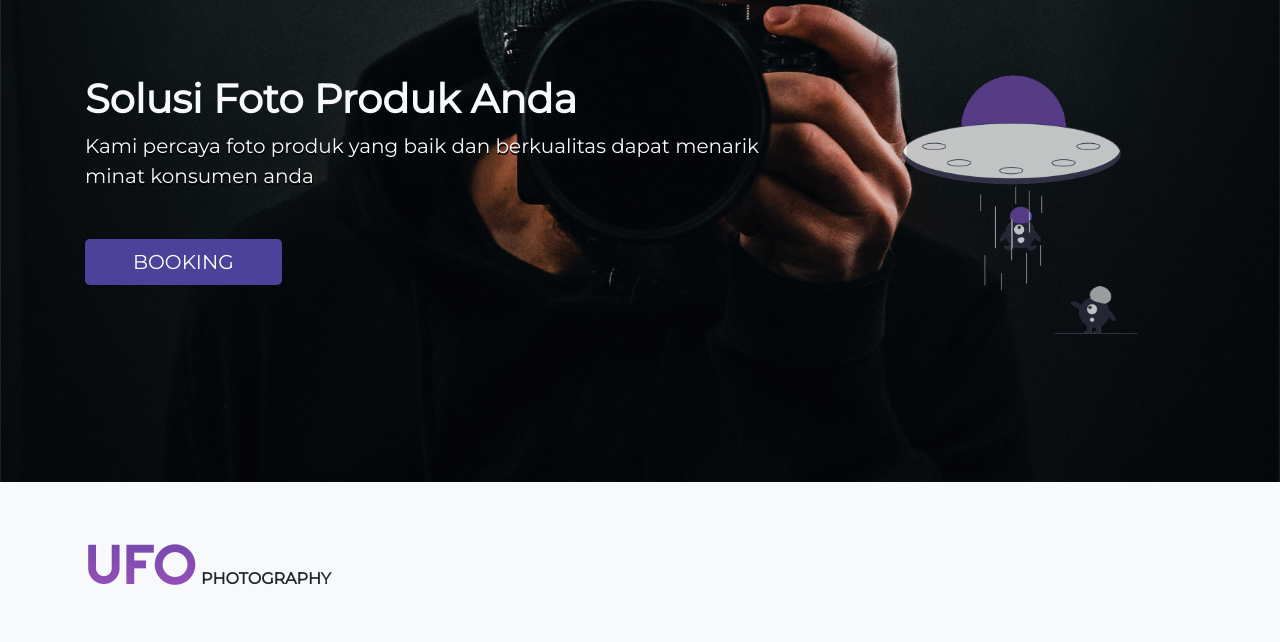
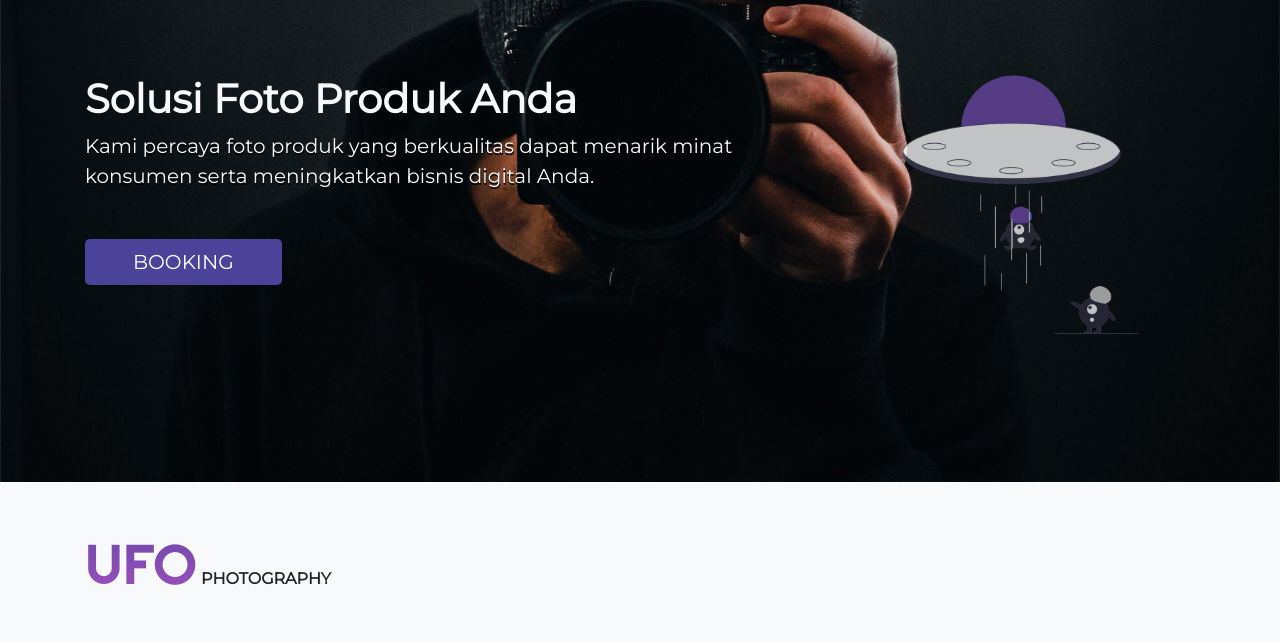
Before and after one commit to edwevb/UFO-WEB, a plain HTML site: page public/index.html in a window 1280 px wide. Shown: the part 118-760 px from the top of the page. Drawn offline with nearby package versions, Linux system fonts and the light colour scheme.

Commit message:
initial release

```diff
--- a/public/index.html
+++ b/public/index.html
@@ -45,7 +45,7 @@
 				<div class="row row-cols-1 align-items-center">
 					<div class="col-md-8">
 						<h1 class="font-weight-bold">Solusi Foto Produk Anda</h1>
-						<div class="lead text-header-site">Kami percaya foto produk yang baik dan berkualitas dapat menarik minat konsumen anda
+						<div class="lead text-header-site">Kami percaya foto produk yang berkualitas dapat menarik minat konsumen serta meningkatkan bisnis digital Anda.
 						</div>
 						<a class="btn-ufo btn-lg btn-page px-5 mt-5" href="#" role="button">BOOKING</a>
 					</div>
```
